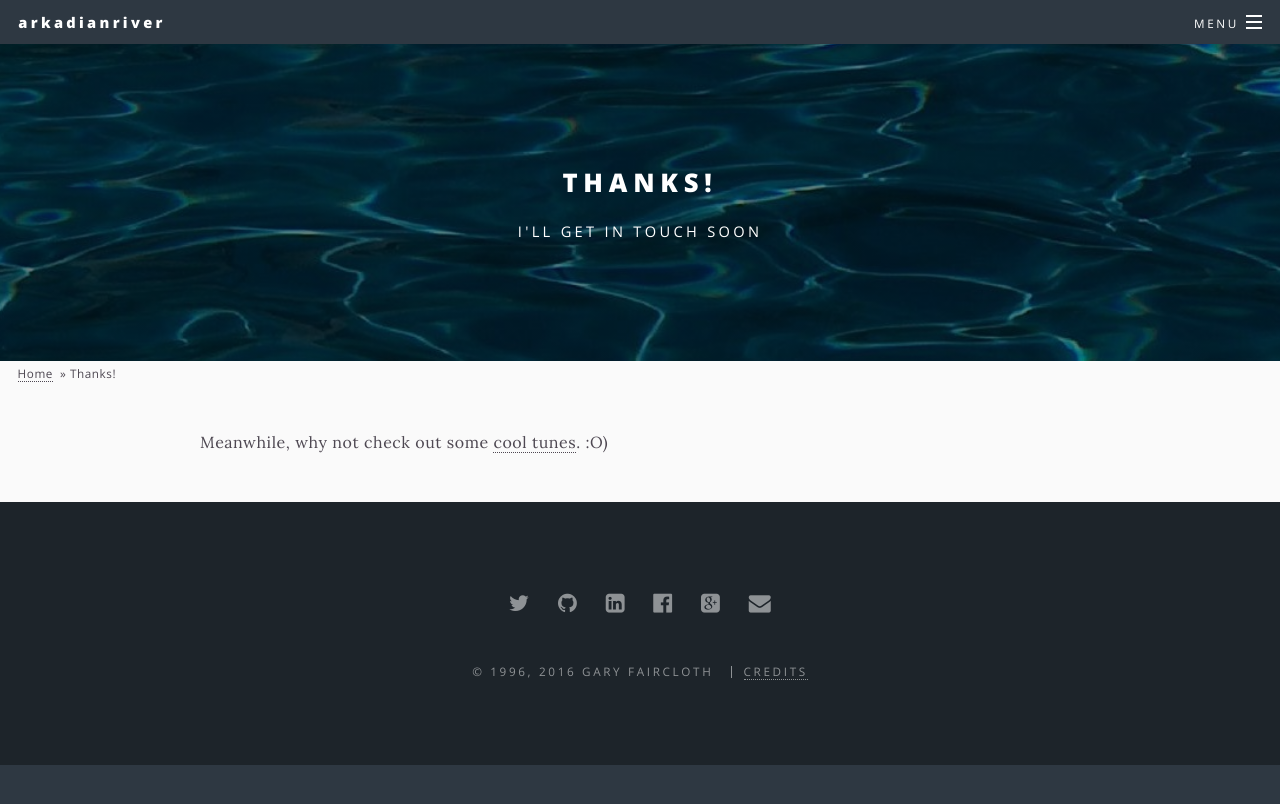
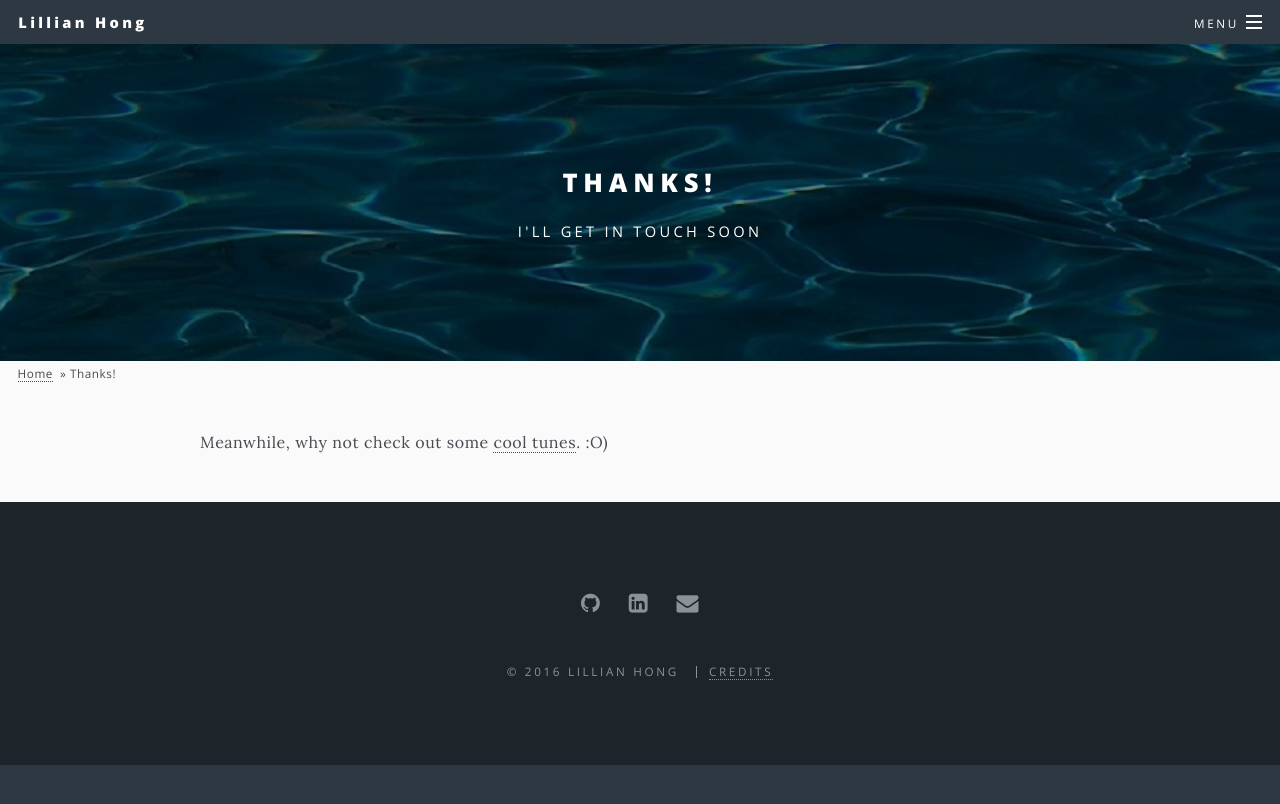
Before and after one commit to lillianhong/lillianhong.github.io, a Jekyll site: the page built from _pages/contact-success.html, in a window 1280 px wide. Shown: the top 804 px of the page. Built offline with Jekyll 4.4.1, drawn with Linux system fonts in a browser that asks for light colours.

Commit message:
Updated personal info

```diff
--- a/_config.yml
+++ b/_config.yml
@@ -11,15 +11,15 @@
 # (Using that method instead of site.owner, in case your posts get cloned with your repo.)
 
 # Site settings
-title: arkadianriver
-description: Flowing creativity &#x2192; Cascading bliss
+title: Lillian Hong
+description: Rensselaer Polytechnic Institute
 owner:
-  name: Gary Faircloth # or company name
-  email: gfair@arkadianriver.com
-  url: http://arkadianriver.com
-first_published: 1996 # if migrating another site, the year of your first publish
+  name: Lillian Hong
+  email: lillianhong987@gmail.com
+  url: http://lillianhong.github.io
+first_published: 2016 # if migrating another site, the year of your first publish
 baseurl: "" # the subpath of your site, e.g. /blog
-url: "http://arkadianriver.com" # the base hostname & protocol for your site
+url: "http://lillianhong.github.io" # the base hostname & protocol for your site
 
 # on landing page
 # - set the greeting only if you want to display the first green section
@@ -34,11 +34,11 @@ closing-para: Feel free to get in touch. Cheers!
 
 # on all pages (and the first three you list display with greeting, if included)
 social:
-  twitter: https://twitter.com/arkadianriver
-  github: https://github.com/arkadianriver
-  linkedin-square: https://linkedin.com/in/garyfaircloth
-  facebook-official: https://facebook.com/gary.faircloth
-  google-plus-square: https://plus.google.com/u/0/+GaryFaircloth
+  #twitter: https://twitter.com/
+  github: https://github.com/lillianhong
+  linkedin-square: https://linkedin.com/in/lillianhong
+  #facebook-official: https://facebook.com/
+  #google-plus-square: https://plus.google.com/
   email: /contact/
   #flickr:
   #instagram:
--- a/_data/authors.yml
+++ b/_data/authors.yml
@@ -1,4 +1,9 @@
 # authors
+
+lillianhong:
+  name: Lillian Hong
+  bio: Student of Rensselaer Polytechnic Institute
+  url: lillianhong.github.io
 
 arkadianriver:
   name: Gary Faircloth
```
Also changed, not shown: README.md.
